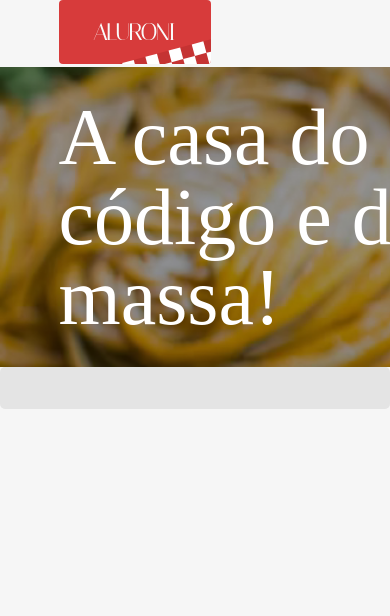
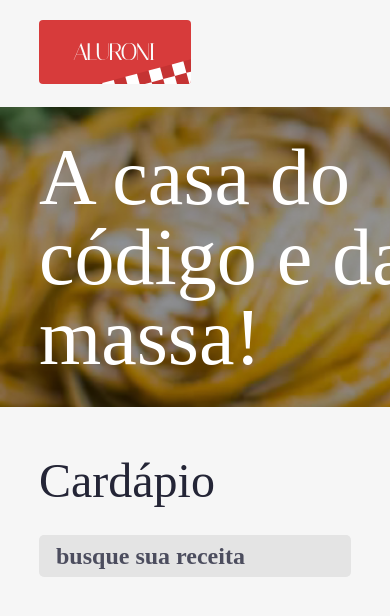
Before and after one commit to jotape-SL/aluroni, a React (Create React App) app: page / in a window 390 px wide. Shown: the top 616 px of the page. Built offline with nearby package versions, Linux system fonts and the light colour scheme; the HTML template or start-up script is replaced by a standard one.

Commit message:
cardapio responsive

```diff
--- a/src/components/Buscador/Buscador.module.scss
+++ b/src/components/Buscador/Buscador.module.scss
@@ -9,7 +9,7 @@
   gap: 18px;
   height: 42px;
   justify-content: space-between;
-  padding: $padding-padrao;
+  padding: 0 15px;
   width: 400px;
   @media (max-width: $mobile) {
     width: 100%;
--- a/src/components/Buscador/index.tsx
+++ b/src/components/Buscador/index.tsx
@@ -12,6 +12,7 @@ function Buscador({ busca, setBusca }: Props) {
         type='text'
         value={busca}
         onChange={(e) => setBusca(e.target.value)}
+        placeholder='busque sua receita'
       />
     </div>
   );
--- a/src/components/Cardapio/Cardapio.module.scss
+++ b/src/components/Cardapio/Cardapio.module.scss
@@ -1,21 +1,58 @@
-@import 'styles/variaveis';
+@import "styles/variaveis";
+@import "styles/breakpoints";
 
-.menu{
-    padding: $padding-padrao;
+.menu {
+  padding: 20px $padding-horizontal;
+  @media (max-width: $desktop_xsm) {
+    padding: 20px $padding-mobile;
+  }
+  @media (min-width: $desktop_xsm) and (max-width: $desktop_sm) {
+    padding: 20px $padding-sm;
+  }
+  @media (min-width: $desktop_sm) and (max-width: $desktop_md) {
+    padding: 20px $padding-md;
+  }
 }
 
-.header{
-    background-image: url('../../assets/header.png');
+.header {
+  align-items: center;
+  background-image: url("../../assets/header.png");
   background-size: cover;
   background-repeat: no-repeat;
+  display: flex;
   height: 300px;
-    display: flex;
-    align-items: center;
   padding: $padding-padrao;
-    &__text{
+  @media (max-width: $desktop_xsm) {
+    padding: 0px $padding-mobile;
+  }
+  @media (min-width: $desktop_xsm) and (max-width: $desktop_sm) {
+    padding: 0px $padding-sm;
+  }
+  @media (min-width: $desktop_sm) and (max-width: $desktop_md) {
+    padding: 0px $padding-md;
+  }
+  &__text {
     color: white;
     font-size: 5rem;
     min-width: 400px;
     width: 40%;
   }
 }
+
+.cardapio {
+  padding: 50px $padding-horizontal;
+  @media (max-width: $desktop_xsm) {
+    padding: 50px $padding-mobile;
+  }
+  @media (min-width: $desktop_xsm) and (max-width: $desktop_sm) {
+    padding: 50px $padding-sm;
+  }
+  @media (min-width: $desktop_sm) and (max-width: $desktop_md) {
+    padding: 50px $padding-md;
+  }
+  &__titulo {
+    color: $dark;
+    font-size: 3rem;
+    margin-bottom: 30px;
+  }
+}
--- a/src/components/Cardapio/index.tsx
+++ b/src/components/Cardapio/index.tsx
@@ -16,7 +16,7 @@ function Cardapio() {
         <div className={styles.header__text}> A casa do código e da massa!</div>
       </header>
       <section className={styles.cardapio}>
-        <h3 className={styles.cardapio__text}></h3>
+        <h3 className={styles.cardapio__titulo}>Cardápio</h3>
         <Buscador busca={busca} setBusca={setBusca} />
       </section>
     </main>
--- a/src/styles/_variaveis.scss
+++ b/src/styles/_variaveis.scss
@@ -1,8 +1,9 @@
 
-$padding-mobile: 0 10%;
-$padding-sm: 0 15%;
-$padding-md: 0 20%;
+$padding-mobile: 10%;
+$padding-sm:  15%;
+$padding-md:  20%;
 $padding-padrao: 0 15%;
+$padding-horizontal: 15%;
 $dark: #242536;
 $dark-grey: #92929d;
 $grey: #e4e4e4;
```
Lines whose indentation alone changed are shown as unchanged.
